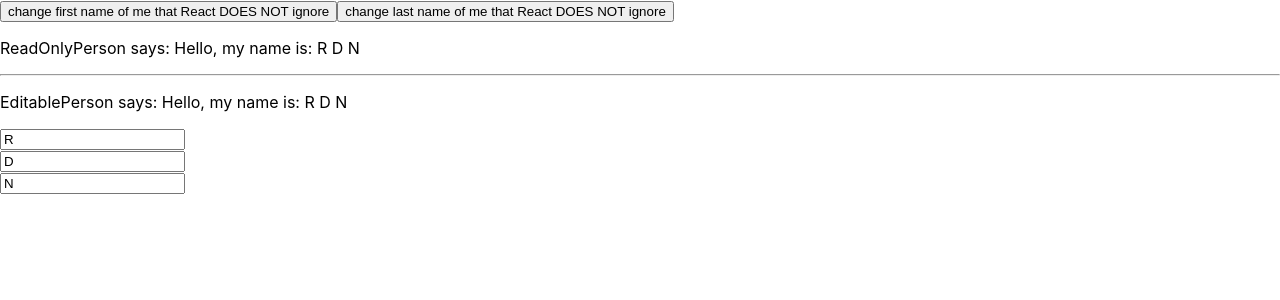
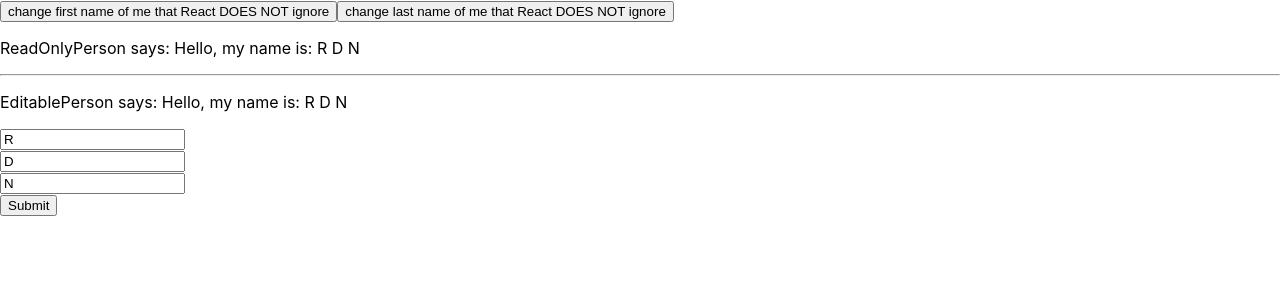
Before and after one commit to rodnolan/2022-10-react, a React (Create React App) app: page / in a window 1280 px wide. Shown: the top 300 px of the page. Built offline with nearby package versions, Linux system fonts and the light colour scheme.

Commit message:
refactor to implement a controlled form using onSubmit instead

```diff
--- a/src/Person.js
+++ b/src/Person.js
@@ -1,5 +1,6 @@
 import PropTypes from 'prop-types';
-import { useRef } from 'react';
+// import { useRef, useState } from 'react';
+import { useState } from 'react';
 
 export const ReadOnlyPerson = (props) => <p>
   ReadOnlyPerson says: Hello, my name is: {props.name.fn} {props.name.mn} {props.name.ln}
@@ -7,6 +8,7 @@ export const ReadOnlyPerson = (props) => <p>
 
 export const EditablePerson = ({ name, nameUpdaterFn }) => {
 
+  const [localName, setLocalName] = useState(name);
   // const fnRef = useRef();
   // const mnRef = useRef();
   // const lnRef = useRef();
@@ -17,17 +19,19 @@ export const EditablePerson = ({ name, nameUpdaterFn }) => {
 
     // make a new object
     const newPerson = {
-      ...name,
+      ...localName,
       [event.target.id]: event.target.value
     }
 
+    setLocalName(newPerson);
+
     // send to parent
-    nameUpdaterFn(newPerson);
+    // nameUpdaterFn(newPerson);
   }
 
 
   return <div>
-    <p>EditablePerson says: Hello, my name is: {name.fn} {name.mn} {name.ln}</p>
+    <p>EditablePerson says: Hello, my name is: {localName.fn} {localName.mn} {localName.ln}</p>
 
     {/* <form onSubmit={(event) => {
       event.preventDefault();
@@ -38,19 +42,22 @@ export const EditablePerson = ({ name, nameUpdaterFn }) => {
       }
       nameUpdaterFn(newPerson);
     }}> */}
-    <form>
+    <form onSubmit={(event) => {
+      event.preventDefault();
+      nameUpdaterFn(localName);
+    }}>
       {/* <input id="fn" type="text" placeholder='fn' ref={fnRef} value={name.fn} onChange={onChangeHandler} /> */}
-      <input id="fn" type="text" placeholder='fn' value={name.fn} onChange={onChangeHandler} />
+      <input id="fn" type="text" placeholder='fn' value={localName.fn} onChange={onChangeHandler} />
       <br />
 
       {/* <input id="mn" type="text" placeholder='mn' ref={mnRef} value={name.mn} onChange={onChangeHandler} /> */}
-      <input id="mn" type="text" placeholder='mn' value={name.mn} onChange={onChangeHandler} />
+      <input id="mn" type="text" placeholder='mn' value={localName.mn} onChange={onChangeHandler} />
       <br />
 
       {/* <input id="ln" type="text" placeholder='ln' ref={lnRef} value={name.ln} onChange={onChangeHandler} /> */}
-      <input id="ln" type="text" placeholder='ln' value={name.ln} onChange={onChangeHandler} />
+      <input id="ln" type="text" placeholder='ln' value={localName.ln} onChange={onChangeHandler} />
       <br />
-      {/* <input type="submit" /> */}
+      <input type="submit" />
     </form>
   </div>
 }
```
